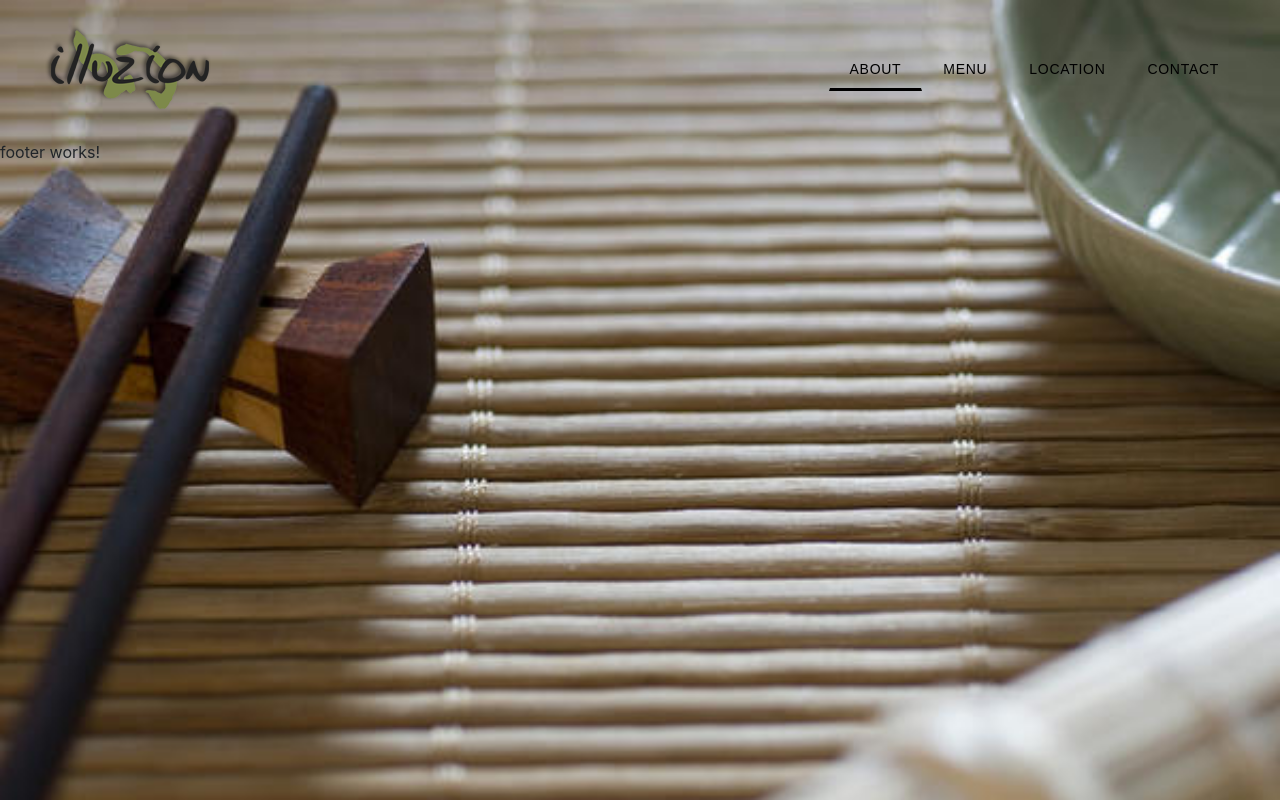
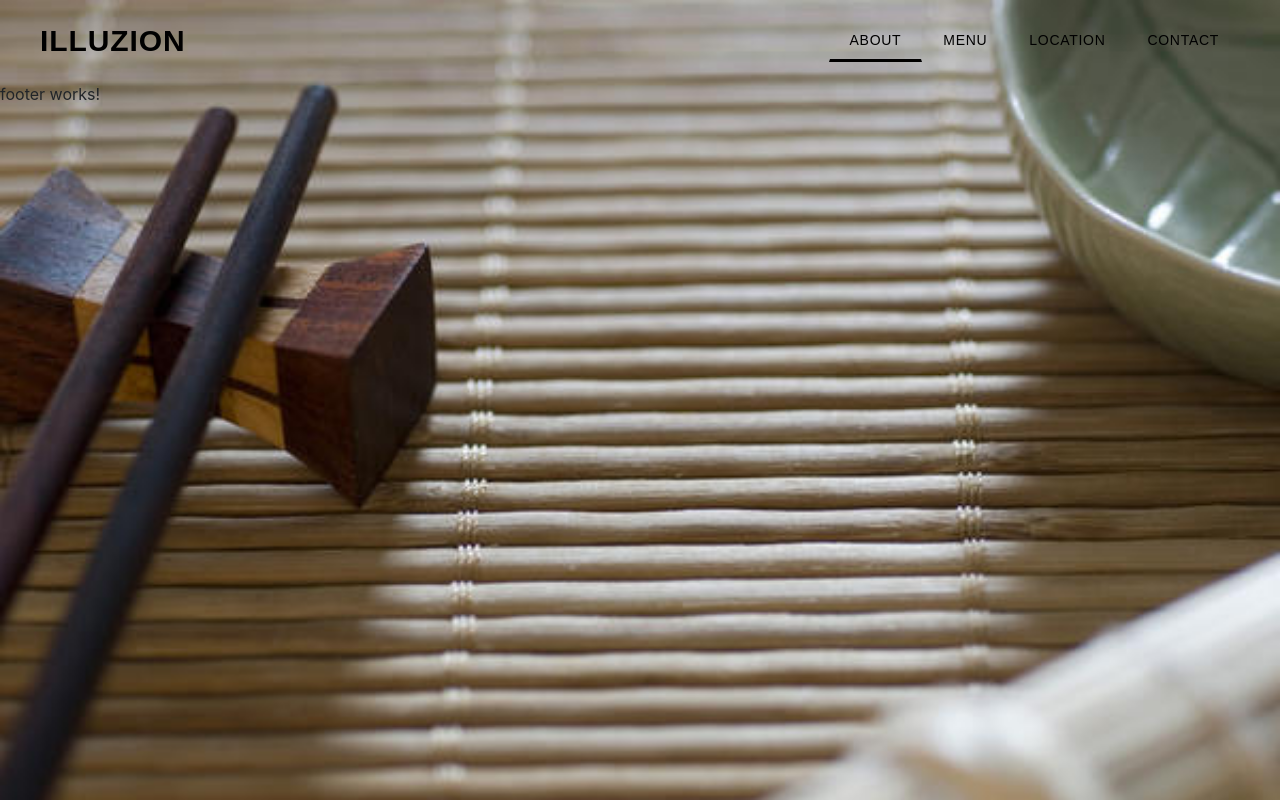
Before and after one commit to Maddieee/illuzion, an Angular app: page / in a window 1280 px wide. Built offline with nearby package versions, Linux system fonts and the light colour scheme.

Commit message:
Nav bar logo

```diff
--- a/src/app/header/header.component.css
+++ b/src/app/header/header.component.css
@@ -5,6 +5,18 @@
     padding: 20px 40px;
     box-sizing: border-box;
     border-color: #ffffff;
+}
+
+.navbar-brand
+{
+    max-width: 400px;
+    font-family: 'Montserrat', sans-serif;
+    font-size: 30px;
+    font-weight: 700;
+    line-height: 1;
+    letter-spacing: 0.03em;
+    text-transform: uppercase;
+    color: #000000;
 }
 
 .nav a
--- a/src/app/header/header.component.html
+++ b/src/app/header/header.component.html
@@ -1,7 +1,5 @@
 <nav class="navbar">
-    <a class="navbar-brand" href="#">
-        <img src="/assets/pics/logo.jpeg" alt="">
-    </a>
+    <a class="navbar-brand" href="#">Illuzion</a>
     <ul class="nav justify-content-end">
         <li class="nav-item">
         <a class="nav-link active" href="#">About</a>
```
